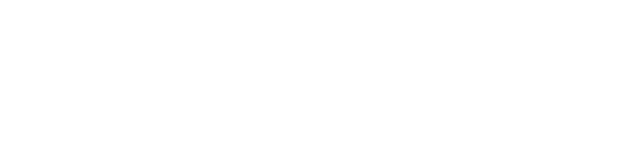
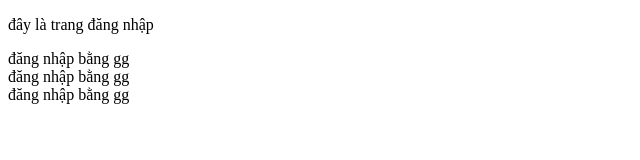
Before and after one commit to dvm04vn/bai-13, a plain HTML site: page login.html in a window 1280 px wide. Shown: the whole page, without its empty margins (0-640 px from the left). Drawn offline with Linux system fonts and the light colour scheme.

Commit message:
Creat uptade page

```diff
--- a/login.html
+++ b/login.html
@@ -1,5 +1,17 @@
 <!DOCTYPE html>
 <html lang="en">
 
+<head>
+    <meta charset="UTF-8">
+    <meta name="viewport" content="width=device-width, initial-scale=1.0">
+    <title>Document</title>
+</head>
+
+<body>
+    <p>đây là trang đăng nhập</p>
+    <div>đăng nhập bằng gg</div>
+    <div>đăng nhập bằng gg</div>
+    <div>đăng nhập bằng gg</div>
 </body>
+
 </html>
```
